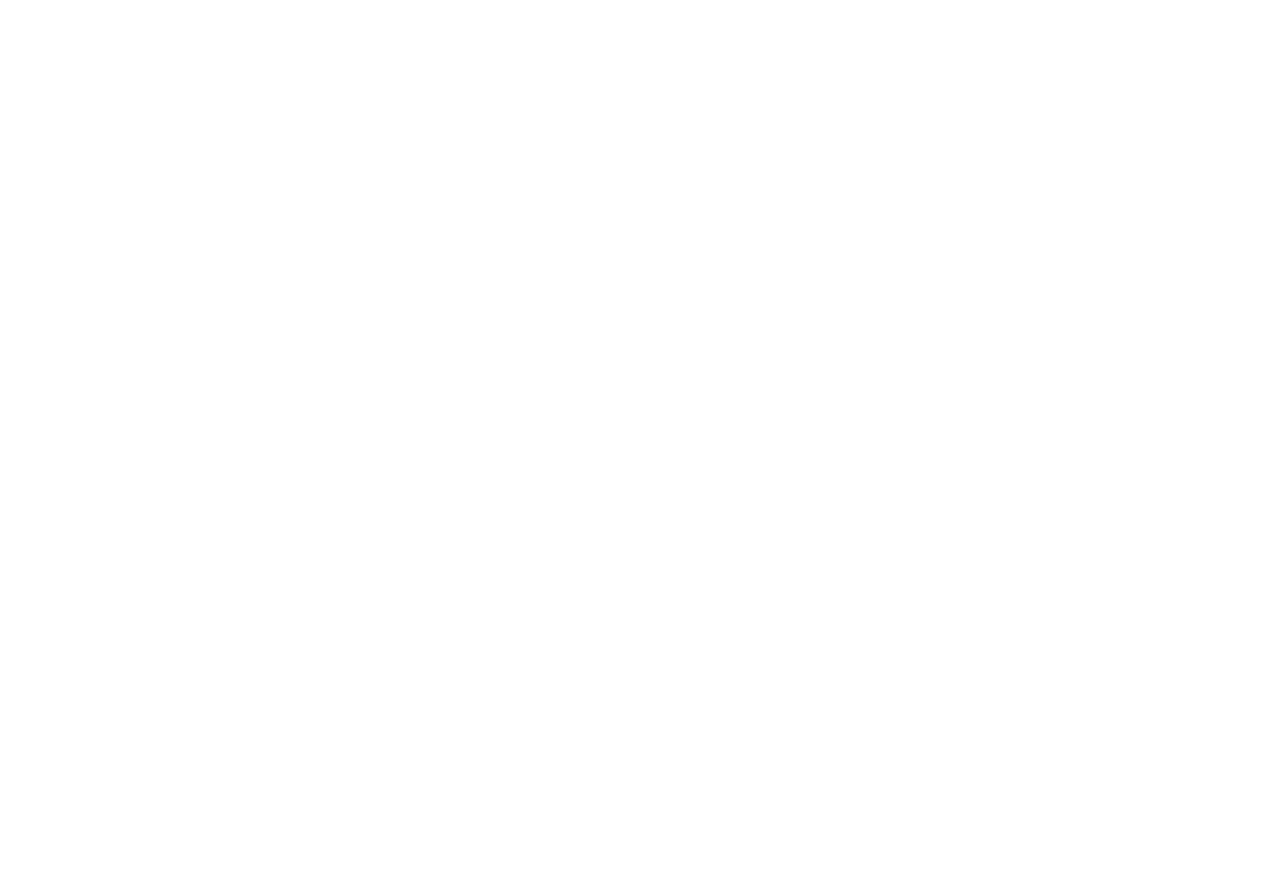
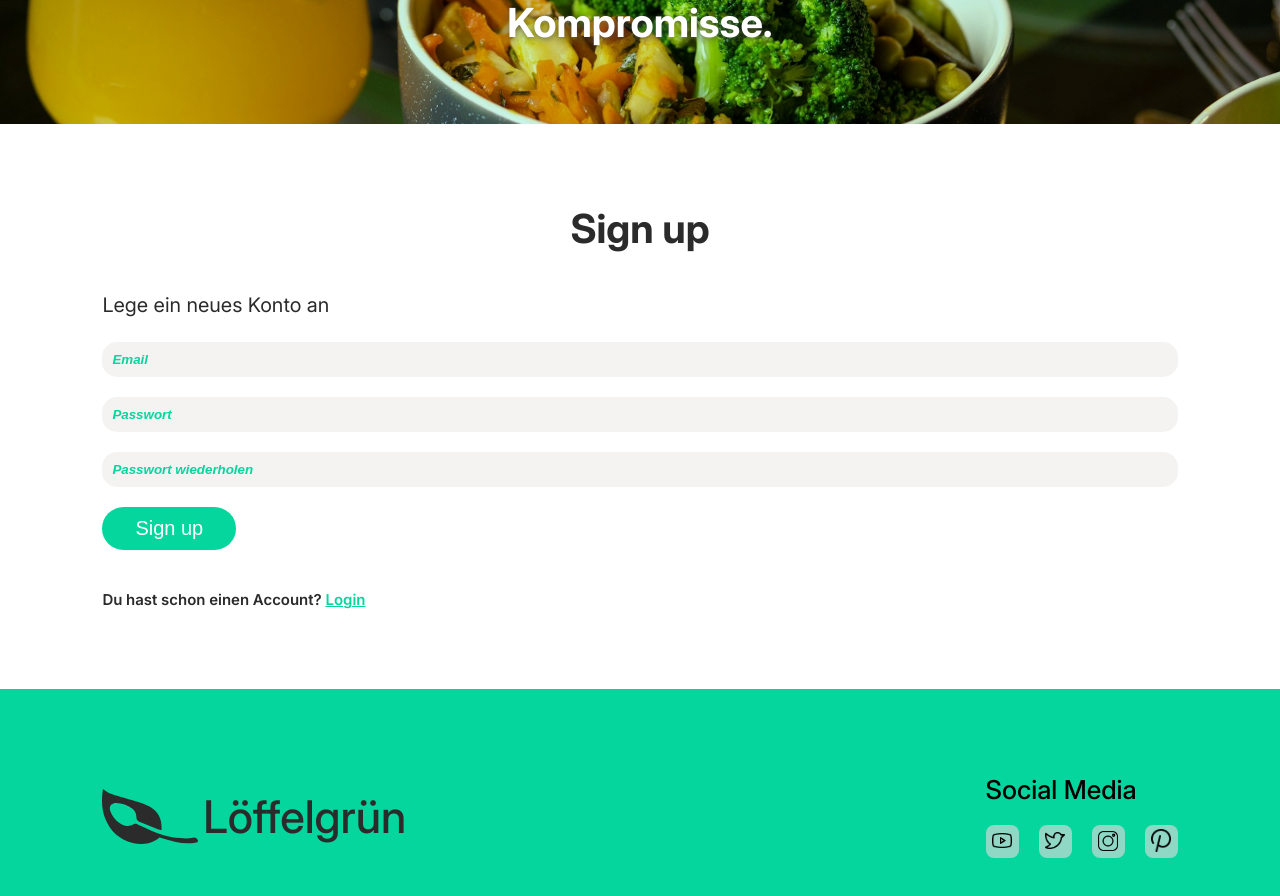
Before and after one commit to MonaEis/recipes, a React (Vite) app: page /signup in a window 1280 px wide. Before the commit this address had no page. Shown: the part 400-1296 px from the top of the page. Before the commit the page ends 800 px from the top, so only its background shows below. Built offline with nearby package versions, Linux system fonts and the light colour scheme; the HTML template or start-up script is replaced by a standard one.

Commit message:
Supabase-signup-3-1 _ first part

```diff
--- a/src/App.tsx
+++ b/src/App.tsx
@@ -8,6 +8,7 @@
 import NeuesRezeptPage from "./pages/NeuesRezeptPage";
 import LoginPage from "./pages/LoginPage";
 import { AuthContextProvider } from "./context/auth-context";
+import { SignupPage } from "./pages/SignupPage";
 
 const router = createBrowserRouter([
     {
@@ -21,6 +22,7 @@
                     { path: "/ueberuns", Component: UeberUnsPage },
                     { path: "/neuesrezept", Component: NeuesRezeptPage },
                     { path: "/login", Component: LoginPage },
+                    { path: "/signup", Component: SignupPage },
                 ],
             },
             { path: "/rezepte/:id", Component: RezeptDetailPage },
@@ -31,7 +33,7 @@
 function App() {
     return (
         <AuthContextProvider>
-            <RouterProvider router={router} />;
+            <RouterProvider router={router} />
         </AuthContextProvider>
     );
 }
--- a/src/lib/supabaseClient.ts
+++ b/src/lib/supabaseClient.ts
@@ -1,7 +1,15 @@
-import {createClient} from '@supabase/supabase-js'
-import { Database } from '../types/supabase'
+import { createClient as createSupabaseClient } from "@supabase/supabase-js";
+import { Database } from "../types/supabase";
 
-const supabaseUrl = import.meta.env.VITE_SUPABASE_URL
-const supabaseAnonKey = import.meta.env.VITE_SUPABASE_ANON_KEY
+const supabaseUrl = import.meta.env.VITE_SUPABASE_URL;
+const supabaseAnonKey = import.meta.env.VITE_SUPABASE_ANON_KEY;
 
-export const supabase = createClient<Database>(supabaseUrl, supabaseAnonKey)
+if (!supabaseUrl || !supabaseAnonKey) {
+    throw new Error("Supabase URL and Anon Key must be provided");
+}
+
+function createClient() {
+    return createSupabaseClient<Database>(supabaseUrl, supabaseAnonKey);
+}
+
+export const supabase = createClient();
--- a/src/pages/LoginPage.tsx
+++ b/src/pages/LoginPage.tsx
@@ -1,6 +1,6 @@
 import React, { useRef } from "react";
 import { supabase } from "../lib/supabaseClient";
-import { useNavigate } from "react-router";
+import { Link, useNavigate } from "react-router";
 import { useAuthContext } from "../context/auth-context";
 import "../styles/login_page.css";
 
@@ -42,7 +42,7 @@
                             placeholder="Email eingeben"
                             ref={emailRef}
                         />
-                        <br />
+
                         <input
                             type="password"
                             name="password"
@@ -51,12 +51,13 @@
                             placeholder="Passwort eingeben"
                             ref={passwordRef}
                         />
-                        <br />
+
                         <button type="submit" className="green_btn signin_btn">
                             Anmelden
                         </button>
-                        <br />
-                        <a href="#">Passwort vergessen</a>
+
+                        <Link to="#" className="password_link">Passwort vergessen</Link>
+                        <p className="signup_link">Du hast keinen Account? <Link to="/signup">Sign up</Link></p>
                     </form>
                 </>
             )}
--- /dev/null
+++ b/src/pages/SignupPage.tsx
@@ -0,0 +1,145 @@
+import { supabase } from "../lib/supabaseClient";
+import { useState } from "react";
+import "../styles/signup_page.css";
+import { Link } from "react-router";
+
+export function SignupPage() {
+    const [email, setEmail] = useState("");
+    const [password, setPassword] = useState("");
+    const [repeatPassword, setRepeatPassword] = useState("");
+    const [error, setError] = useState<string | null>(null);
+    const [isLoading, setIsLoading] = useState(false);
+    const [success, setSuccess] = useState(false);
+
+    const handleSignUp = async (e: React.FormEvent) => {
+        // const supabase = createClient();
+        e.preventDefault();
+        setError(null);
+
+        if (password !== repeatPassword) {
+            setError("Passwords do not match");
+            return;
+        }
+        setIsLoading(true);
+
+        try {
+            const { error } = await supabase.auth.signUp({
+                email,
+                password,
+            });
+            if (error) throw error;
+            setSuccess(true);
+        } catch (error: unknown) {
+            setError(
+                error instanceof Error ? error.message : "An error occurred"
+            );
+        } finally {
+            setIsLoading(false);
+        }
+    };
+
+    return (
+        <div className="signup_page">
+            {success ? (
+                <section>
+                    <div>
+                        <h2 >
+                            Danke für deine Anmeldung!
+                        </h2>
+                        <p>
+                            Überprüfe dein Postfach und bestätige deine E-Mail
+                        </p>
+                    </div>
+                    <div>
+                        <p>
+                        Du hast dich erfolgreich registriert. Bitte überprüfe deine E-Mails, um dein Konto zu bestätigen, bevor du dich einloggst.
+                        </p>
+                    </div>
+                </section>
+            ) : (
+                <section>
+                    <article>
+                        <h2>Sign up</h2>
+                        <p>Lege ein neues Konto an</p>
+                    </article>
+                    <div>
+                        <form onSubmit={handleSignUp}>
+                            <div>
+                                <div>
+                                    {/* <label htmlFor="email">Email</label> */}
+                                    <input
+                                        id="email"
+                                        type="email"
+                                        placeholder="Email"
+                                        required
+                                        value={email}
+                                        onChange={(e) =>
+                                            setEmail(e.target.value)
+                                        }
+                                    />
+                                </div>
+                                <div>
+                                    <div>
+                                        {/* <label htmlFor="password">
+                                            Passwort
+                                        </label> */}
+                                    </div>
+                                    <input
+                                        id="password"
+                                        type="password"
+                                        required
+                                        placeholder="Passwort"
+                                        value={password}
+                                        onChange={(e) =>
+                                            setPassword(e.target.value)
+                                        }
+                                    />
+                                </div>
+                                <div>
+                                    <div>
+                                        {/* <label htmlFor="repeat-password">
+                                            Passwort wiederholen
+                                        </label> */}
+                                    </div>
+                                    <input
+                                        id="repeat-password"
+                                        type="password"
+                                        required
+                                        placeholder="Passwort wiederholen"
+                                        value={repeatPassword}
+                                        onChange={(e) =>
+                                            setRepeatPassword(e.target.value)
+                                        }
+                                    />
+                                </div>
+                                {error && (
+                                    <p className="error">
+                                        {error}
+                                    </p>
+                                )}
+                                <button
+                                    type="submit"
+                                    className="green_btn"
+                                    disabled={isLoading}
+                                >
+                                    {isLoading
+                                        ? "Creating an account..."
+                                        : "Sign up"}
+                                </button>
+                            </div>
+                            <div className="login_link">
+                                Du hast schon einen Account?{" "}
+                                <Link
+                                    to="/login"
+
+                                >
+                                    Login
+                                </Link>
+                            </div>
+                        </form>
+                    </div>
+                </section>
+            )}
+        </div>
+    );
+}
--- a/src/styles/login_page.css
+++ b/src/styles/login_page.css
@@ -9,6 +9,11 @@
     margin-bottom: 4rem;
 }
 
+.login_page form{
+    display: flex;
+    flex-direction: column;
+    align-items: start;
+}
 
 .login_page .signin_btn{
     margin-bottom: 2rem;
@@ -32,3 +37,24 @@
 
   box-shadow: 0 0 10px var(--c-greenlight);
 }
+
+.login_page .password_link{
+    font-size: var(--fs-15);
+    color: var(--c-green);
+    text-decoration: 1px solid underline;
+    margin-bottom: 4rem;
+}
+
+
+.login_page .signup_link {
+    font-size: var(--fs-15);
+    color: var(--c-black800);
+    font-weight: 600;
+}
+
+.login_page .signup_link a{
+
+    color: var(--c-green);
+    text-decoration: 1px solid underline;
+
+}
--- /dev/null
+++ b/src/styles/signup_page.css
@@ -0,0 +1,47 @@
+.signup_page{
+    padding: 8rem 8vw;
+}
+
+.signup_page h2{
+    text-align: center;
+    font-size: var(--fs-40);
+    color: var(--c-black800);
+    margin-bottom: 4rem;
+}
+
+.signup_page p{
+    /* text-align: center; */
+    font-size: var(--fs-20);
+    color: var(--c-black800);
+    margin-bottom: 2.5rem;
+}
+
+/* .signup_page label{
+    font-size: var(--fs-15);
+    color: var(--c-black800);
+    margin-bottom: 1rem;
+} */
+
+.signup_page .green_btn{
+    margin-bottom: 4rem;
+}
+
+.signup_page .error {
+    font-size: var(--fs-15);
+    color: var(--c-green);
+    font-weight: 600;
+    margin-bottom: 2rem;
+}
+
+.signup_page .login_link {
+    font-size: var(--fs-15);
+    color: var(--c-black800);
+    font-weight: 600;
+}
+
+.signup_page .login_link a {
+
+    color: var(--c-green);
+    text-decoration: 1px solid underline;
+
+}
```
